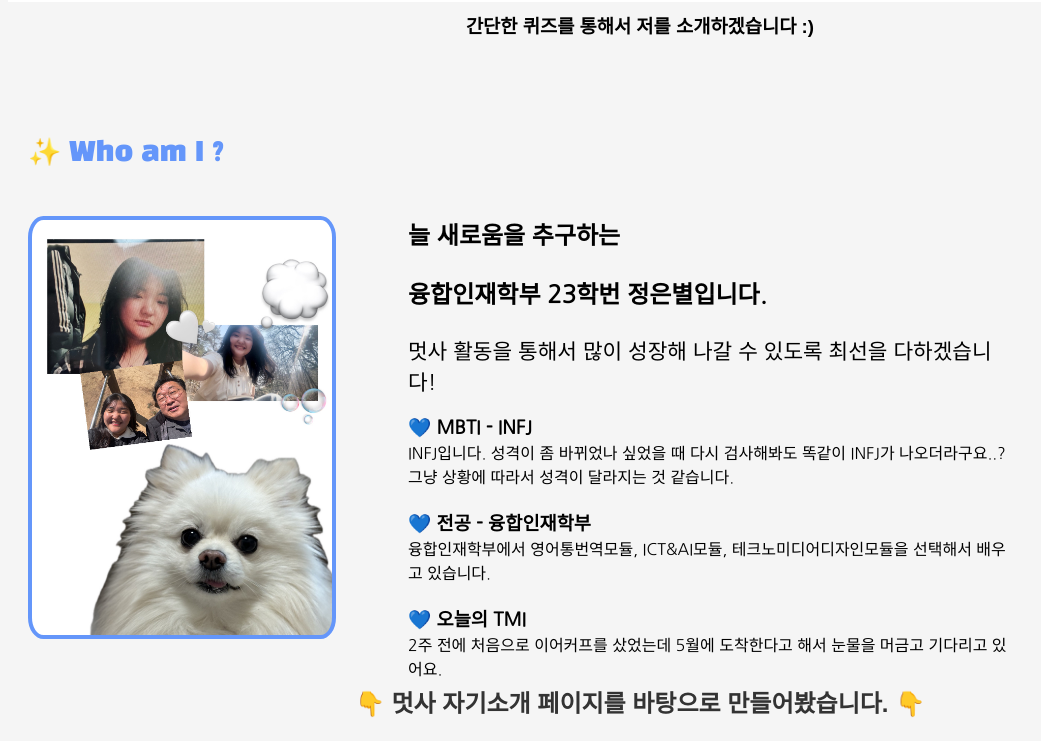
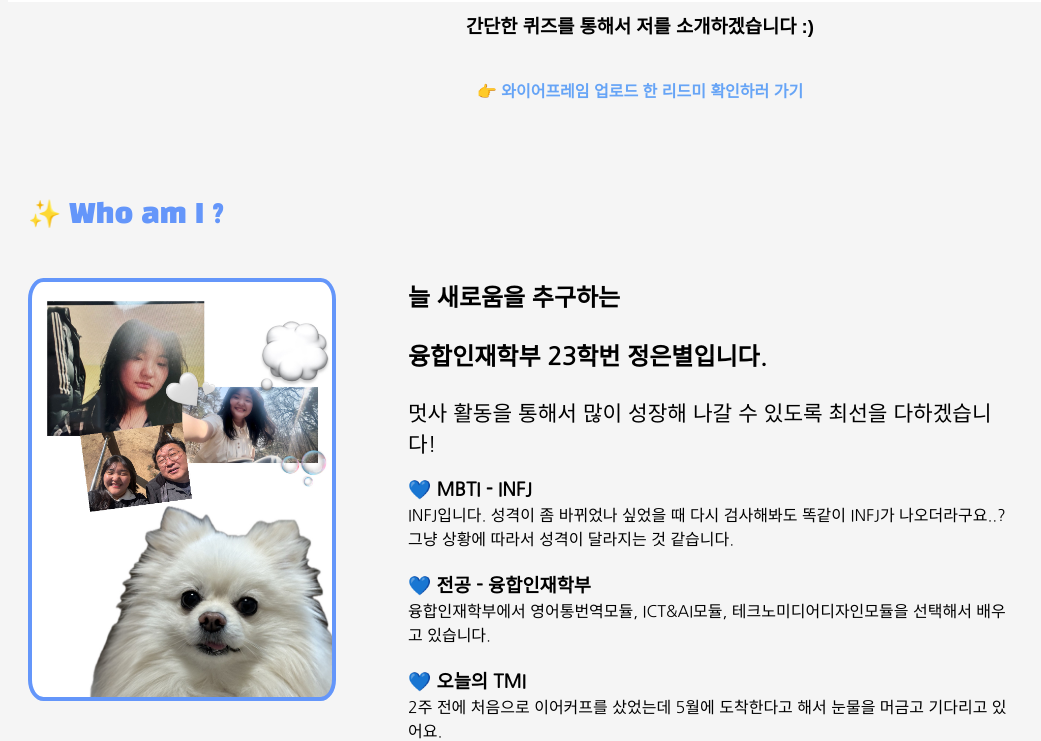
Before and after one commit to ppotto06/Third-session, a plain HTML site: page index.html in a window 1280 px wide. Shown: the part 68-809 px from the top of the page, without its empty margins (0-1041 px from the left). Drawn offline with Linux system fonts and the light colour scheme; a web font is replaced by a local one.

Commit message:
Update index.html
linked the url

```diff
--- a/index.html
+++ b/index.html
@@ -14,6 +14,12 @@
     </nav>
   </header>
   <h3>간단한 퀴즈를 통해서 저를 소개하겠습니다 :)</h3>
+  <p style="font-size: 16px; margin-top: 40px; text-align: center;">
+    <a href="https://github.com/ppotto06/Third-session" target="_blank" style="color: #66a4f6; text-decoration: none; font-weight: bold;">
+      👉 와이어프레임 업로드 한 리드미 확인하러 가기
+    </a>
+  </p>
+
 
   <section class = "section2">
     <div class = "text1">✨ Who am I ?</div>
```
